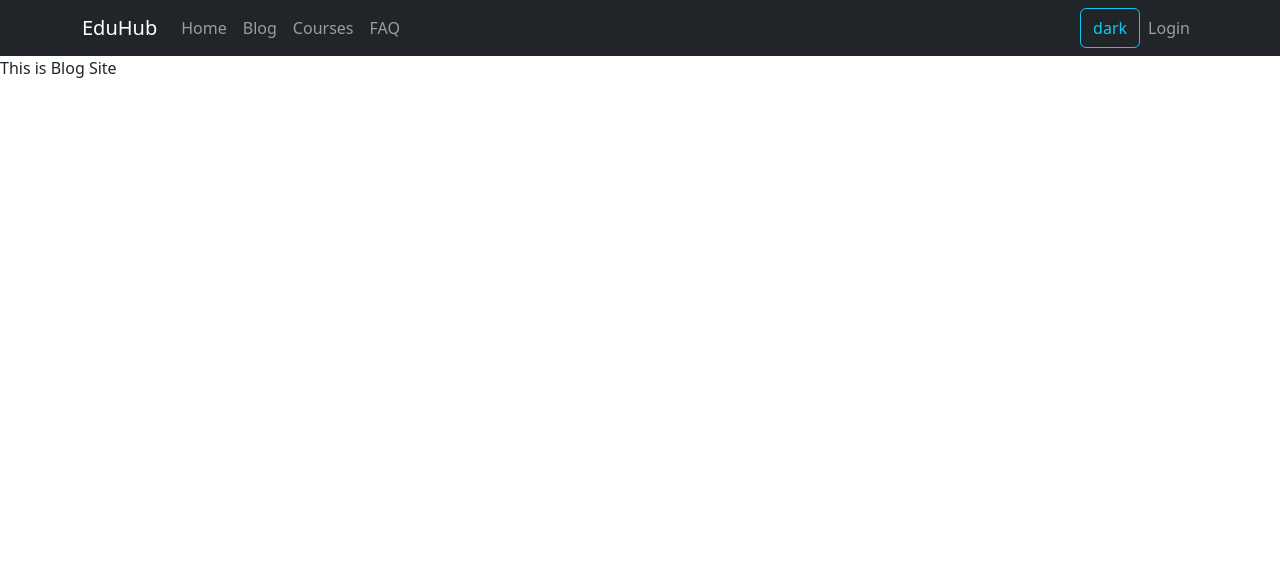
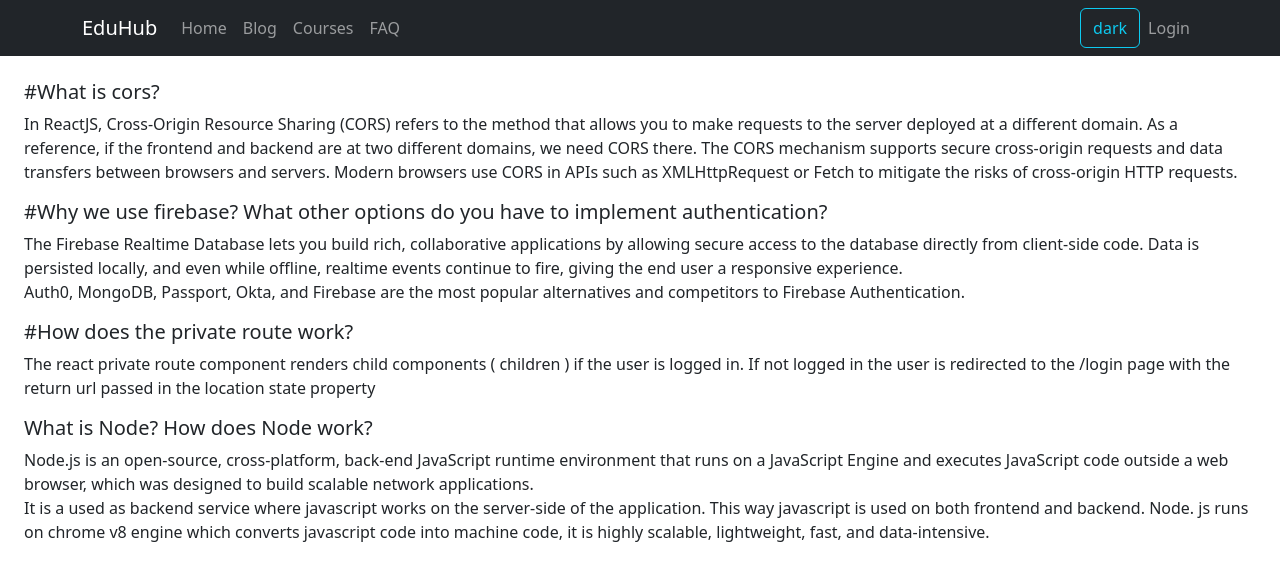
Before and after one commit to sm-nazmus-sakib/edu-hub-react-auth-client, a React (Create React App) app: page /blog in a window 1280 px wide. Shown: the top 580 px of the page. Built offline with nearby package versions, Linux system fonts and the light colour scheme; no server answers.

Commit message:
blog added

```diff
--- a/src/Pages/Blog/Blog.js
+++ b/src/Pages/Blog/Blog.js
@@ -1,7 +1,18 @@
 import React from "react";
 
 const Blog = () => {
-  return <div>This is Blog Site</div>;
+  return <div className="p-4">
+    <div>
+      <h5> #What is cors?</h5>
+      <p>In ReactJS, Cross-Origin Resource Sharing (CORS) refers to the method that allows you to make requests to the server deployed at a different domain. As a reference, if the frontend and backend are at two different domains, we need CORS there. The CORS mechanism supports secure cross-origin requests and data transfers between browsers and servers. Modern browsers use CORS in APIs such as XMLHttpRequest or Fetch to mitigate the risks of cross-origin HTTP requests.</p>
+      <h5> #Why we use firebase? What other options do you have to implement authentication?</h5>
+      <p>The Firebase Realtime Database lets you build rich, collaborative applications by allowing secure access to the database directly from client-side code. Data is persisted locally, and even while offline, realtime events continue to fire, giving the end user a responsive experience. <br /> Auth0, MongoDB, Passport, Okta, and Firebase are the most popular alternatives and competitors to Firebase Authentication.</p>
+      <h5>#How does the private route work?</h5>
+      <p>The react private route component renders child components ( children ) if the user is logged in. If not logged in the user is redirected to the /login page with the return url passed in the location state property</p>
+      <h5>What is Node? How does Node work?</h5>
+      <p>Node.js is an open-source, cross-platform, back-end JavaScript runtime environment that runs on a JavaScript Engine and executes JavaScript code outside a web browser, which was designed to build scalable network applications. <br /> It is a used as backend service where javascript works on the server-side of the application. This way javascript is used on both frontend and backend. Node. js runs on chrome v8 engine which converts javascript code into machine code, it is highly scalable, lightweight, fast, and data-intensive.</p>
+    </div>
+  </div>;
 };
 
 export default Blog;
--- a/src/Pages/Faq/Faq.js
+++ /dev/null
@@ -1,11 +0,0 @@
-import React from 'react';
-
-const Faq = () => {
-    return (
-        <div>
-            This is FAQ
-        </div>
-    );
-};
-
-export default Faq;
```
